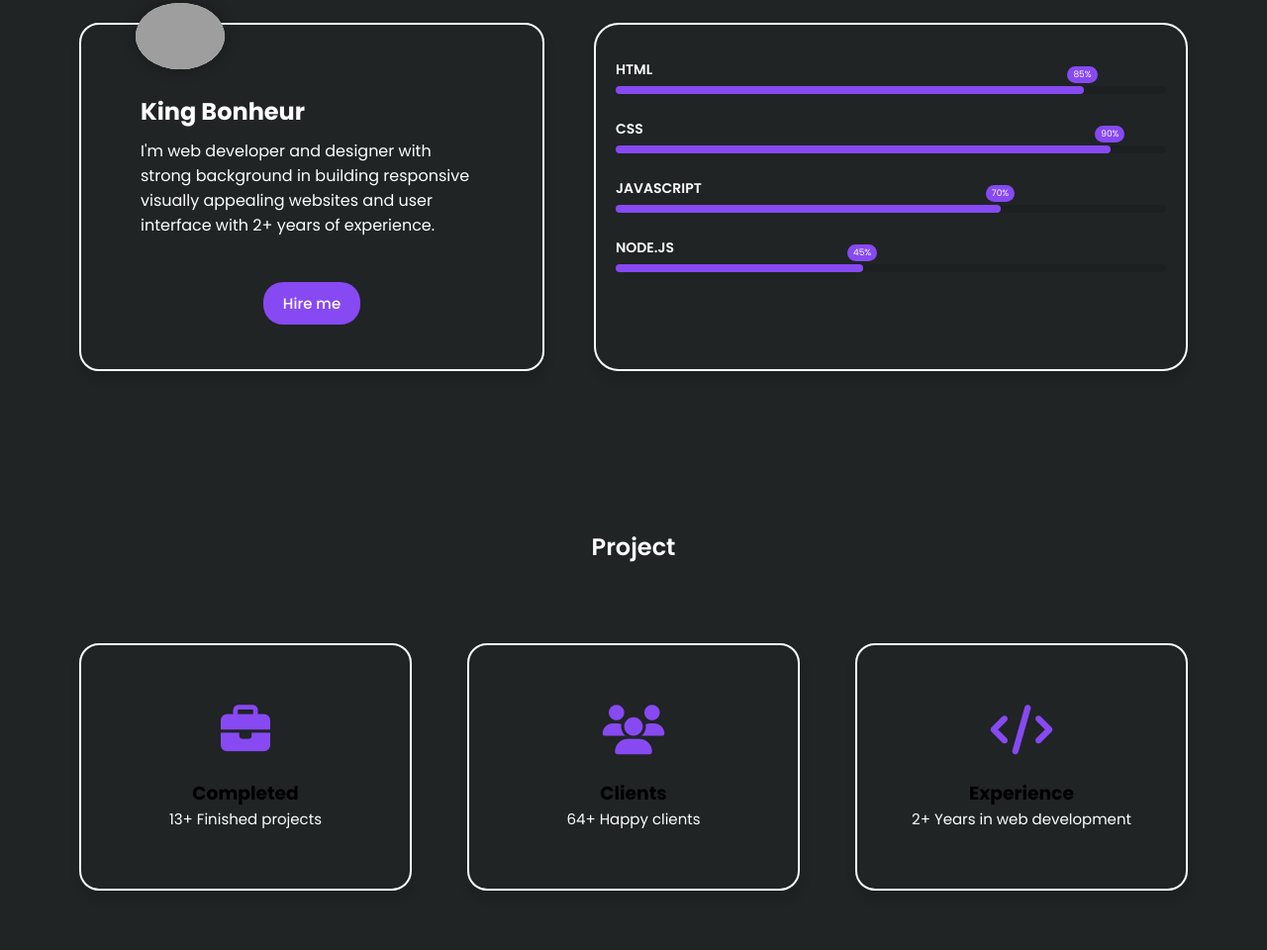
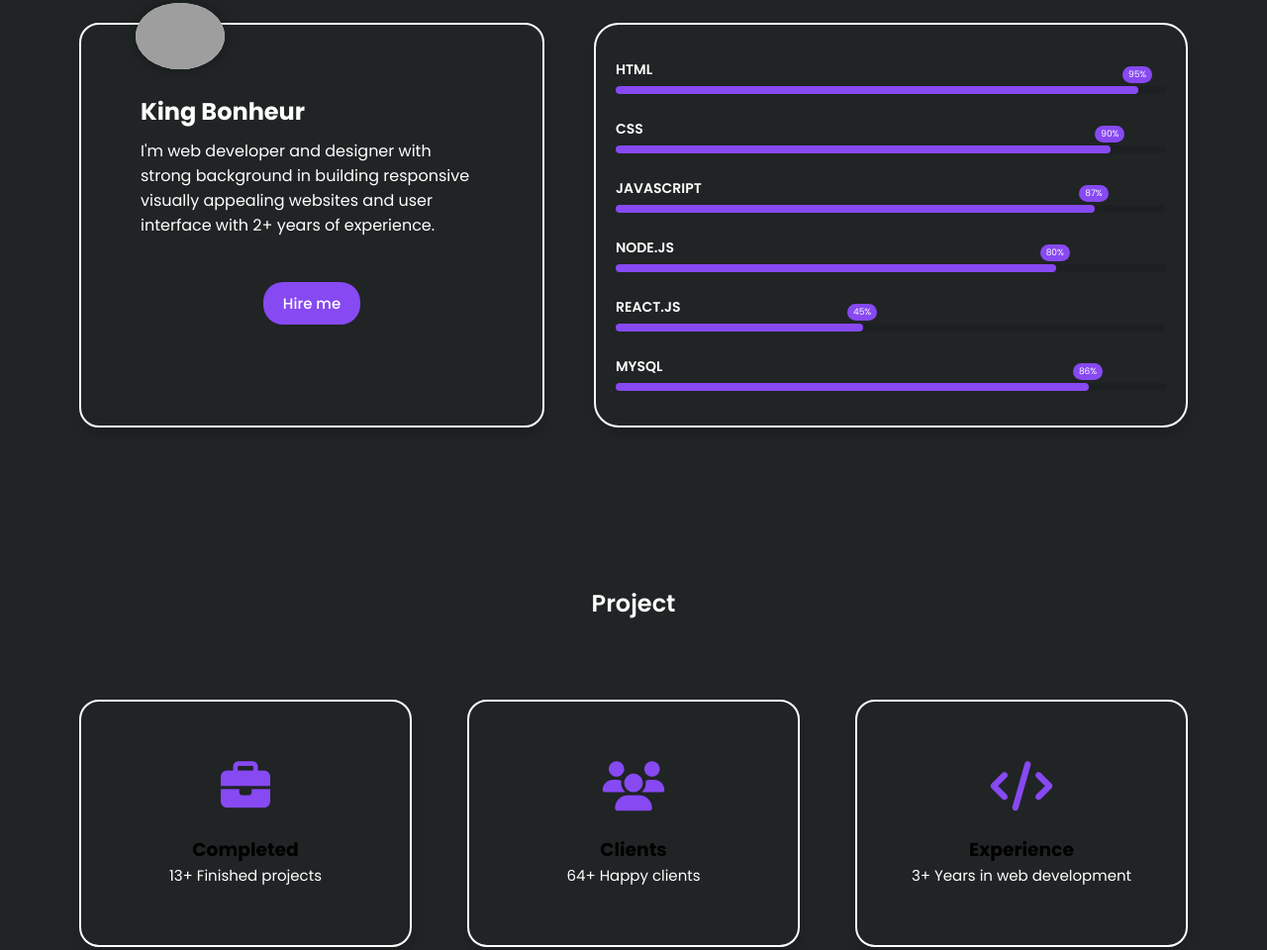
Before and after one commit to AZ-PROGRAMMER/KING-BONHEUR, a plain HTML site: page COMPONETS/index.html in a window 1280 px wide. Shown: the part 972-1932 px from the top of the page at 99% size. Drawn offline with Linux system fonts and the light colour scheme; grey boxes are pictures that could not be loaded.

Commit message:
save  version

```diff
--- a/COMPONETS/index.html
+++ b/COMPONETS/index.html
@@ -59,7 +59,7 @@
                          </div>
                          <div class="text-btn">
                               <a href="https://wa.link/yjyhsl" class="btn hire-btn">Hire me</a>
-                              <a href="/ASSESTS/KING BONHEUR NDAYIZEY1.pdf" download="King bonheur(CV).pdf" class="btn">Download CV <i class="fa-solid fa-file-arrow-down"></i></i></a>
+                              <a href="/ASSESTS/KING BONHEUR NDAYIZEY1.pdf" download="KING BONHEUR NDAYIZEY1.pdf" class="btn">Download CV <i class="fa-solid fa-file-arrow-down"></i></i></a>
                          </div>
                          <div class="social_icons">
                               <div class="icon_circle"></div>
@@ -71,7 +71,7 @@
                     </div>
                     <div class="feature-image">
                          <div class="image">
-                              <img src="/ASSESTS/BW.png" alt="King bonheur's photo">
+                              <img src="/ASSESTS/banner.png" alt="King bonheur's photo">
                          </div>
                     </div>
                </section>
@@ -96,7 +96,7 @@
                                    <span class="title">HTML</span>
                                    <div class="skill-bar ">
                                         <span class="skill-per html">
-                                             <span class="tooltip">85%</span>
+                                             <span class="tooltip">95%</span>
                                         </span>
                                    </div>
                               </div>
@@ -112,7 +112,7 @@
                                    <span class="title">JAVASCRIPT</span>
                                    <div class="skill-bar">
                                         <span class="skill-per javascript">
-                                             <span class="tooltip">70%</span>
+                                             <span class="tooltip">87%</span>
                                         </span>
                                    </div>
                               </div>
@@ -120,11 +120,26 @@
                                    <span class="title">NODE.JS</span>
                                    <div class="skill-bar">
                                         <span class="skill-per node">
+                                             <span class="tooltip">80%</span>
+                                        </span>
+                                   </div>
+                              </div>
+                              <div class="skill-box">
+                                   <span class="title">REACT.JS</span>
+                                   <div class="skill-bar">
+                                        <span class="skill-per react">
                                              <span class="tooltip">45%</span>
                                         </span>
                                    </div>
                               </div>
-
+                              <div class="skill-box">
+                                   <span class="title">MYSQL</span>
+                                   <div class="skill-bar">
+                                        <span class="skill-per mysql">
+                                             <span class="tooltip">86%</span>
+                                        </span>
+                                   </div>
+                              </div>
                          </div>
                     </div>
                </section>
@@ -146,7 +161,7 @@
                          <div class="project-box">
                               <i class="fa-solid fa-code"></i>
                               <h3>Experience</h3>
-                              <label>2+ Years in web development</label>
+                              <label>3+ Years in web development</label>
                          </div>
                     </div>
                </section>
--- a/COMPONETS/style.css
+++ b/COMPONETS/style.css
@@ -264,10 +264,9 @@ i{
      width: 100%;
  }
  .image{
-     margin: 10%;
+     margin: 0;
      width: 500px;
      height: 700px;
-     border-radius: 40% 40% 40% 40%;
      overflow: hidden;
      animation: imgFloat 5s ease-in-out infinite;
  }
@@ -278,7 +277,7 @@ i{
  }
  @keyframes imgFloat {
      50%{
-          transform: translateY(50px);
+          transform: rotateZ(10deg);
      }
  }
  .section{
@@ -395,7 +394,7 @@ i{
 }
 .skill-per.html{
      animation-delay: 0.1s;
-     width: 85%;
+     width: 95%;
 }
 .skill-per.css{
      animation-delay: 0.1s;
@@ -403,11 +402,19 @@ i{
 }
 .skill-per.javascript{
      animation-delay: 0.1s;
-     width: 70%;
+     width: 87%;
 }
 .skill-per.node{
      animation-delay: 0.1s;
+     width: 80%;
+}
+.skill-per.react{
+     animation-delay: 0.1s;
      width: 45%;
+}
+.skill-per.mysql{
+     animation-delay: 0.1s;
+     width: 86%;
 }
 @keyframes progress{
      0%{
@@ -619,8 +626,8 @@ footer{
      }
      .image,
      image img {
-          width: 320px;
-          height: 320px;
+          /* width: 320px;
+          height: 320px; */
      }
 }
 @media only screen and (max-width: 900px){
@@ -671,14 +678,14 @@ footer{
      .feature-image{
           order: 1;
           justify-content: center;
-          min-height: 150px;
+          min-height: 250px;
           width: 100%;
-          margin-top: 65px;
+          margin-top: 150px;
      }
      .image,
      .image img{
           width: 150px;
-          height: 190px;
+          height: 250px;
      }
      .row{
           display: flex;
```
Also changed, not shown: 1 other file.
